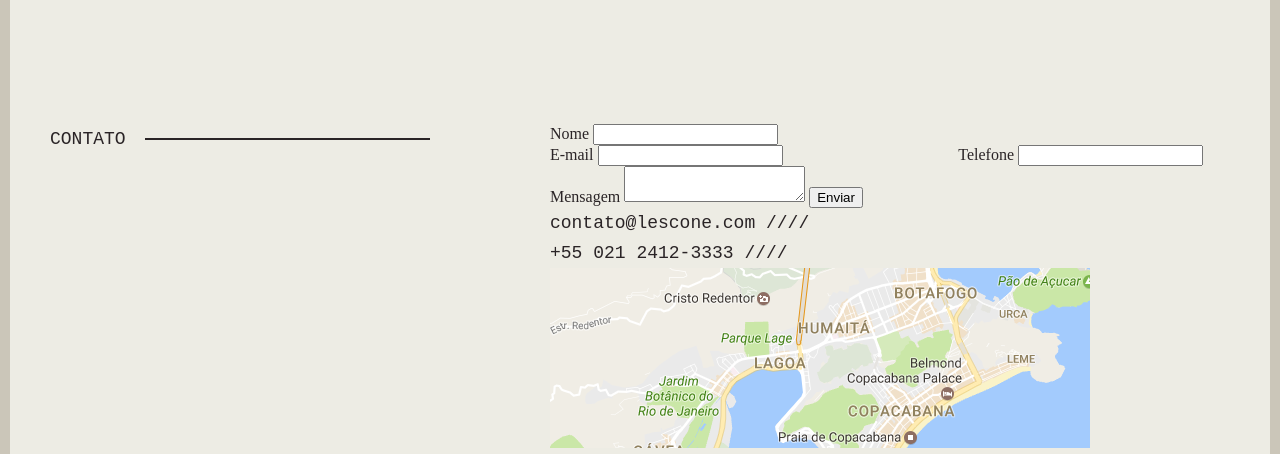
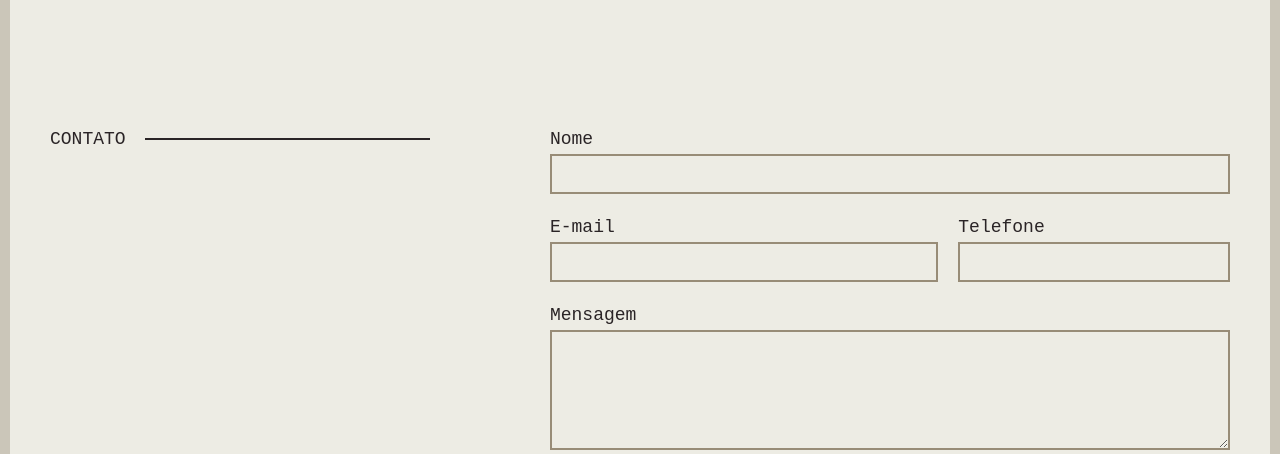
Before and after one commit to jpdrsanchez/lescone, a website: page index.html in a window 1280 px wide. Shown: the part 1650-2104 px from the top of the page. Drawn offline with Linux system fonts and the light colour scheme; a web font is replaced by a local one.

Commit message:
Finalized _contato.scss

```diff
--- /dev/null
+++ b/css/scss/_contato.scss
@@ -0,0 +1,72 @@
+.contato {
+  margin-top: 120px;
+  margin-bottom: 120px;
+  @include device(small) {
+    margin-top: 60px;
+    margin-bottom: 60px;
+  }
+}
+
+.contato form {
+  label {
+    @include tipo-1(18);
+    display: block;
+  }
+  input[type="text"], textarea {
+    @include tipo-1(18);
+    color: $cinza;
+    width: 100%;
+    padding: 0 5px;
+    height: 40px;
+    border: 2px solid $bege-escuro;
+    background: transparent;
+    margin-bottom: 1em;
+    &:hover, &:focus {
+      outline: none;
+      border-color: $bege-medio;
+    }
+  }
+  textarea {
+    height: 120px;
+  }
+}
+
+input.button {
+  @include tipo-1(18);
+  cursor: pointer;
+  color: $bege-escuro;
+  text-transform: uppercase;
+  border: 2px solid $bege-escuro;
+  background: transparent;
+  display: block;
+  width: 200px;
+  padding-top: 5px;
+  @include box-shadow(5px 5px 0 -2px $bege-medio,
+                      5px 5px 0 0 $bege-escuro);
+  transition: .3s;
+  &:hover {
+    @include box-shadow(3px 3px 0 -2px $bege-medio,
+                        3px 3px 0 0 $bege-escuro);
+  }
+}
+
+.contato-info {
+  display: inline-block;
+  color: $bege-escuro;
+  margin-top: 2em;
+  margin-bottom: 3em;
+  @include device(large) {
+    float: right;
+    text-align: right;
+    margin-top: -3em;
+  }
+}
+
+.contato-mapa {
+  display: block;
+  @include box-shadow(0 0 0 10px $bege-medio);
+  clear: both;
+  img {
+    width: 100%;
+  }
+}
--- a/css/scss/_variaveis-e-mixins.scss
+++ b/css/scss/_variaveis-e-mixins.scss
@@ -32,3 +32,7 @@ $fonte-2: 'Aref Ruqaa', serif;
 		line-height: em(30, 24);
 	}
 }
+
+@mixin box-shadow($shadow...) {
+	box-shadow: $shadow;
+}
--- a/css/scss/style.scss
+++ b/css/scss/style.scss
@@ -7,3 +7,4 @@
 // Partes
 @import 'intro';
 @import 'menu';
+@import 'contato';
--- a/index.html
+++ b/index.html
@@ -76,7 +76,7 @@
 				</div>
 				<label>Mensagem</label>
 				<textarea></textarea>
-				<input type="button" value="Enviar">
+				<input class="button" type="button" value="Enviar">
 			</form>
 			<div class="contato-info">
 				<p>
```
Also changed, not shown: css/style.css, 1 other file.
